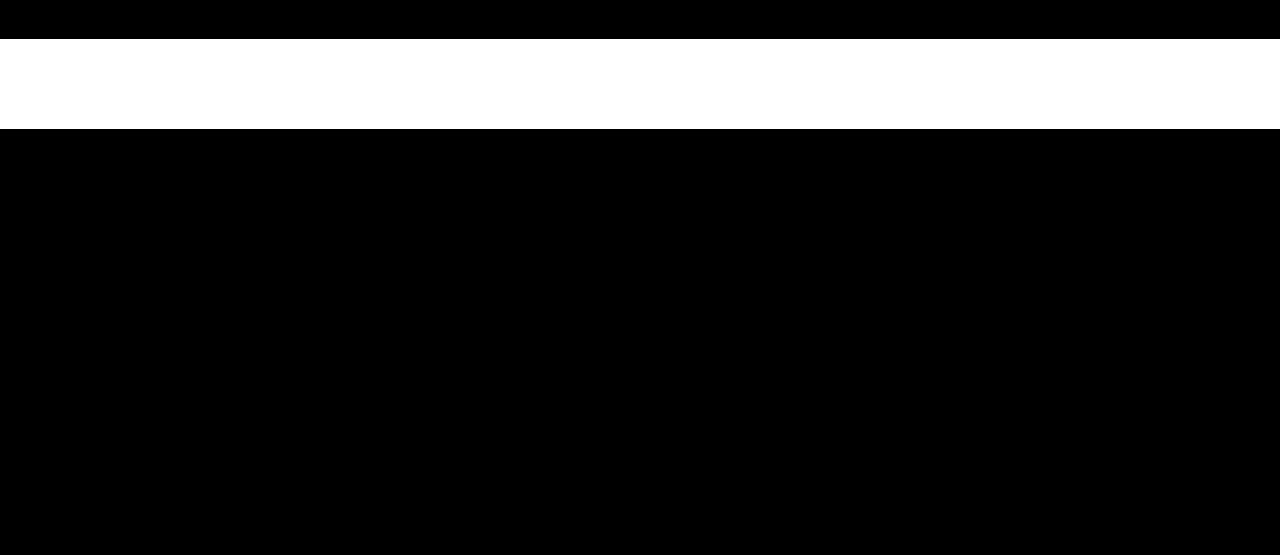
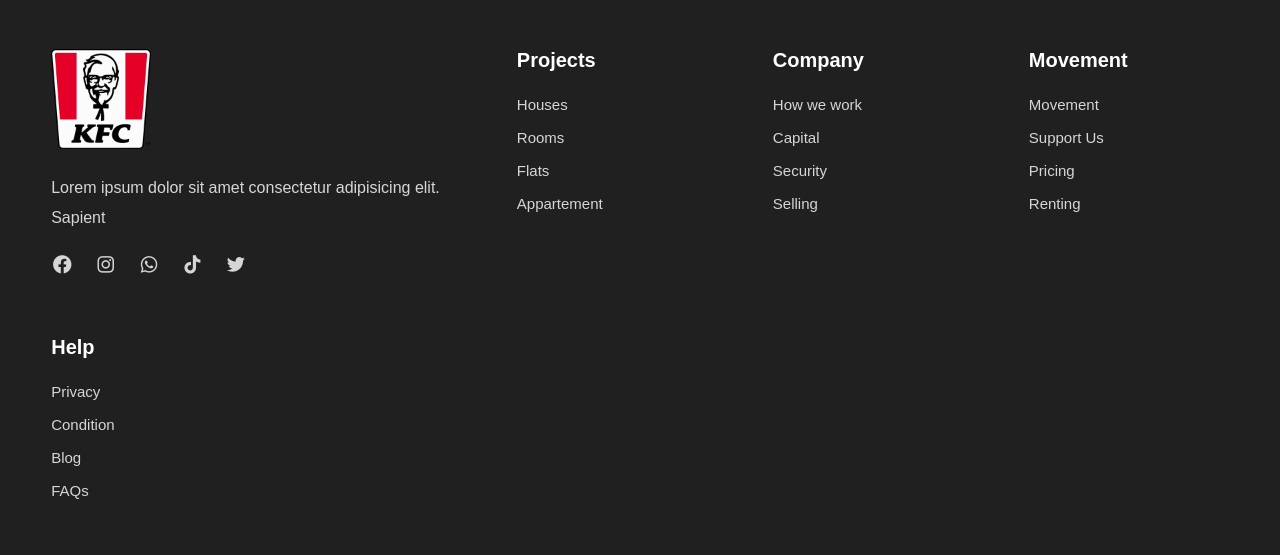
Before and after one commit to alfaizakbar/kfc, a PHP site: page / in a window 1280 px wide. Shown: the part 671-1226 px from the top of the page. Before the commit the page ends 800 px from the top, so only its background shows below. Run offline with PHP 8.4, Linux system fonts and the light colour scheme; some libraries are stand-ins or nearby versions.

Commit message:
add footer

```diff
--- /dev/null
+++ b/pagehome/footer2.css
@@ -0,0 +1,86 @@
+*{
+    font-family: sans-serif;
+    padding: 0;
+    margin: 0;
+    list-style: none;
+    text-decoration: none;
+}
+/* body{
+
+} */
+section{
+    padding: 80px 8% 70px;
+}
+.footer img{
+    width: 100px;
+}
+.footer{
+    display: grid;
+    grid-template-columns: repeat(auto-fit, minmax(200px , auto));
+    gap: 3.5rem;
+    background: rgb(33, 32, 32);
+    /* color: white; */
+    /* position: absolute;
+    left: 0;
+    right: 0;
+    bottom: 0; */
+}
+.footer-content h4{
+     color: white;
+     margin-bottom: 1.5rem;
+     font-size: 20px;
+
+}
+.footer-content li{
+    margin-bottom: 16px;
+}
+.footer-content li a{
+    display: block;
+    color: #d6d6d6;
+    font-size: 15px;
+    font-weight: 400;
+    transition: all .40s ease;
+}
+.footer-content li a:hover{
+/* transform: translateY(-3px) , translateX(-5px); */
+transform: translateY(-3px) translateX(-5px);
+color: #fff;
+}
+.footer-content p{
+    color: #d6d6d6;
+    font-size: 16px;
+    line-height: 30px;
+    margin: 20px 0;
+}
+.icons a{
+    display: inline-block;
+    font-size: 22px;
+    color: #d6d6d6;
+    margin-right: 17px;
+    transition: all .40s ease;
+}
+.icons a:hover{
+    color: white;
+    transform: translateY(-5px);
+}
+@media (max-width: 1690px ) {
+    section{
+        padding: 50px 4% 40px;
+    }
+}
+@media (max-width: 1120px ) {
+    .footer{
+       display: grid;
+       grid-template-columns: repeat(auto-fit, minmax(300px , auto));
+    gap: 2rem;
+    }
+
+}
+@media (max-width: 700px ) {
+    .footer{
+       display: grid;
+       grid-template-columns: repeat(auto-fit, minmax(150px , auto));
+    gap: 2.5rem;
+    }
+
+}
--- /dev/null
+++ b/pagehome/footer2.php
@@ -0,0 +1,54 @@
+<!DOCTYPE html>
+<html lang="en">
+<head>
+    <meta charset="UTF-8">
+    <meta name="viewport" content="width=device-width, initial-scale=1.0">
+    <title>Document</title>
+    <link rel="stylesheet" href="footer2.css">
+    <link rel="stylesheet" href="https://unpkg.com/boxicons@latest/css/boxicons.min.css">
+</head>
+<body>
+   <section class="footer">
+    <div class="footer-content">
+        <img src="img/logokfc.png" alt="">
+        <p>Lorem ipsum dolor sit amet consectetur adipisicing elit. Sapient</p>
+        <div class="icons">
+            <a href="#"><i class='bx bxl-facebook-circle'> </i></a>
+            <a href="#"><i class='bx bxl-instagram'> </i></a>
+            <a href="#"><i class='bx bxl-whatsapp' ></i></a>
+            <a href="#"><i class='bx bxl-tiktok' ></i></a>
+            <a href="#"><i class='bx bxl-twitter' ></i></a>
+
+        </div>
+    </div>
+    <div class="footer-content">
+        <h4>Projects    </h4>
+        <li><a href="#">Houses</a></li>
+        <li><a href="#">Rooms</a></li>
+        <li><a href="#">Flats</a></li>
+        <li><a href="#">Appartement</a></li>
+    </div>
+    <div class="footer-content">
+        <h4>Company    </h4>
+        <li><a href="#">How we work</a></li>
+        <li><a href="#">Capital</a></li>
+        <li><a href="#">Security</a></li>
+        <li><a href="#">Selling</a></li>
+    </div>
+    <div class="footer-content">
+        <h4>Movement    </h4>
+        <li><a href="#">Movement</a></li>
+        <li><a href="#">Support Us</a></li>
+        <li><a href="#">Pricing</a></li>
+        <li><a href="#">Renting</a></li>
+    </div>
+    <div class="footer-content">
+        <h4>Help    </h4>
+        <li><a href="#">Privacy</a></li>
+        <li><a href="#">Condition</a></li>
+        <li><a href="#">Blog</a></li>
+        <li><a href="#">FAQs</a></li>
+    </div>
+   </section>
+</body>
+</html>
--- a/pagehome/index.php
+++ b/pagehome/index.php
@@ -39,6 +39,6 @@
     </div>
 
 </body>
-<?php include "footer.php"; ?>
+<?php include "footer2.php"; ?>
 
 </html>
--- a/pagehome/index2.css
+++ b/pagehome/index2.css
@@ -12,7 +12,7 @@
 }
 .header2{
 
-    height: 360px;
+    height: 670px;
     /* background-color: #3A4F7A; */
     background: url(img/backgroundkfc.jpg);
     color: white;
--- a/pagehome/menu.php
+++ b/pagehome/menu.php
@@ -154,7 +154,7 @@
             <h2>O.R BURGER SINGLE</h2>
         </div>
     </div>
-                 <?php include'footer.php'; ?>
+                 <?php include 'footer2.php'; ?>
 </div>
 </body>
 </html>
--- a/pagehome/portofolio.php
+++ b/pagehome/portofolio.php
@@ -208,7 +208,7 @@ include "header3.php";
 
     </div>
             <?php
-        include "footer.php";
+        include "footer2.php";
         ?>
 </body>
 </html>
--- a/pagehome/store.php
+++ b/pagehome/store.php
@@ -49,6 +49,6 @@ Telepon: (021) 14022</h1>
         </div>
     </div>
 </body>
-<?php include "footer.php"; ?>
+<?php include "footer2.php"; ?>
 
 </html>
```
